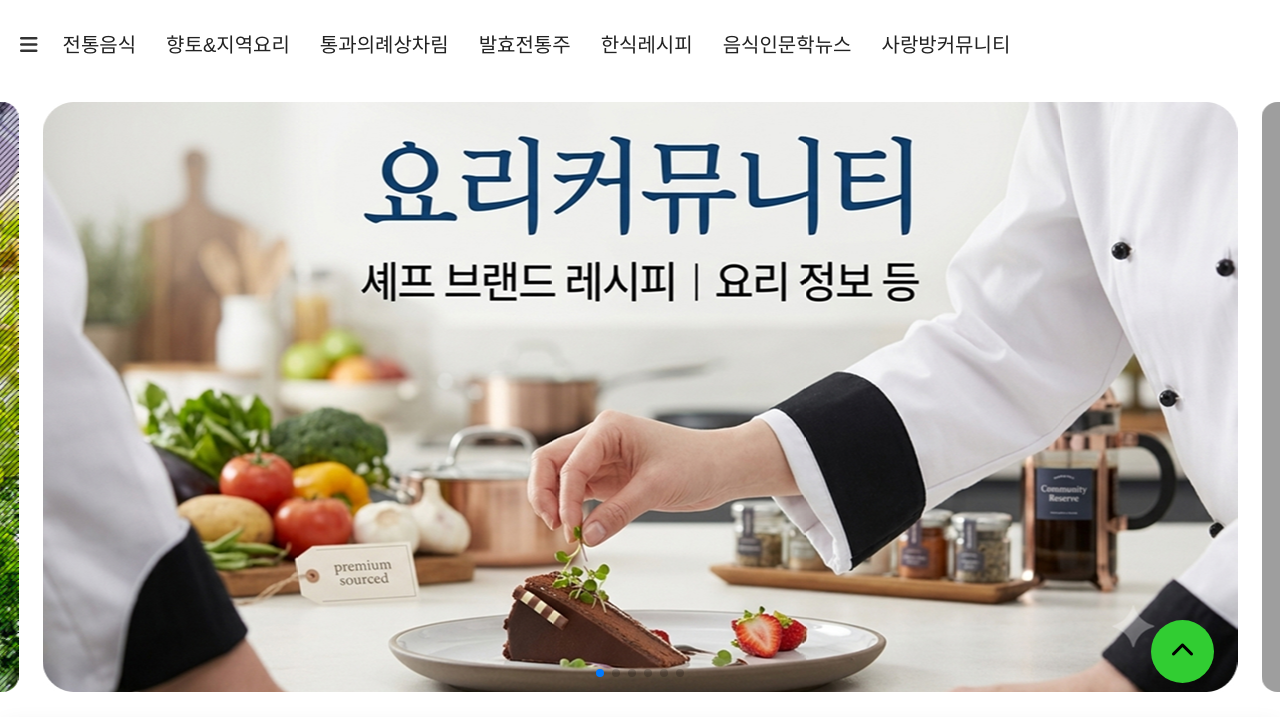
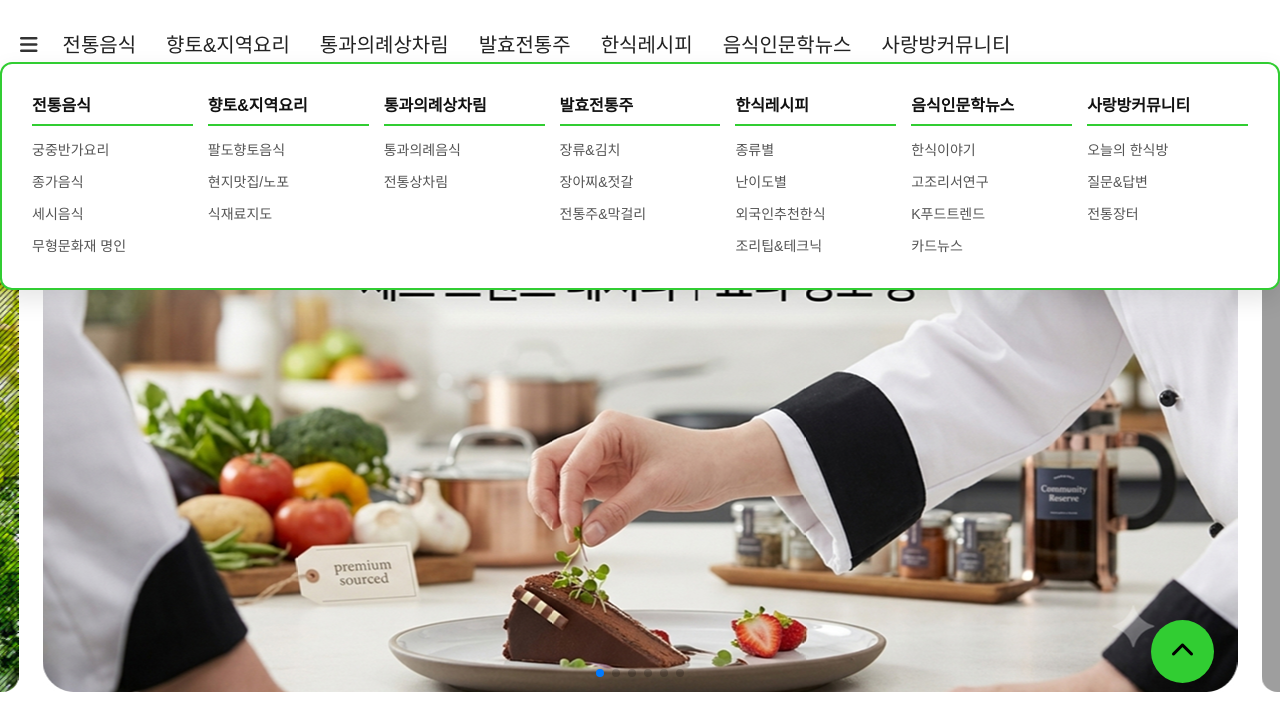
Before and after one commit to YejinYoon-art/LampCook, a plain HTML site: page index.html in a window 1280 px wide. Both pictures are taken after a click on the button 28 px from the left and 127 px from the top of the page. Shown: the part 82-799 px from the top of the page. Drawn offline with Linux system fonts and the light colour scheme; grey boxes are pictures that could not be loaded; a web font is replaced by a local one.

Commit message:
20260820햄버거수정

```diff
--- a/css/style.css
+++ b/css/style.css
@@ -376,6 +376,8 @@ header nav ul.depth_2 li a:hover {
 }
 
 header {
+    position: relative;
+    z-index: 1000;
     margin-bottom: 40px;
 }
 
@@ -719,7 +721,7 @@ footer {
 @media screen and (max-width: 1200px) {
     header {
 
-        display: flex;
+       display: flex;
         justify-content: space-between;
         padding: 0 12px;
 
@@ -1183,3 +1185,37 @@ footer {
     clip: rect(0, 0, 0, 0);
     border: 0;
 }
+
+/* 메가메뉴 기본 숨김 처리 */
+.mega_menu {
+    display: none;
+    position: absolute;
+    top: 100%;
+    left: 0;
+    width: 100%;
+    background-color: #fff;
+    border: 2px solid #31CD32;
+    border-radius: 12px;
+    box-shadow: 0 10px 25px rgba(0, 0, 0, 0.1);
+    padding: 30px;
+    z-index: 999;
+}
+
+/* JS로 active 클래스가 추가되면 화면에 표시 */
+.mega_menu.active {
+    display: block !important;
+}
+/* 메가메뉴 활성화 시 강제 표시 및 위치 보정 */
+.mega_menu.active {
+    display: block !important;
+    position: absolute !important;
+    top: 100% !important;
+    left: 0 !important;
+    width: 100% !important;
+    z-index: 99999 !important; /* 다른 요소보다 최상단에 뜨도록 설정 */
+}
+
+/* 1200px 이하 반응형에서 버튼 내부 클릭 방해 요소 제거 */
+.all_menu_btn * {
+    pointer-events: none;
+}
--- a/index.html
+++ b/index.html
@@ -24,22 +24,25 @@
 
 
 <script>
-    $(document).ready(function() {
-        // 햄버거 버튼 클릭 시 메가메뉴 열기/닫기
-        $('.all_menu_btn').on('click', function(e) {
+    document.addEventListener('DOMContentLoaded', () => {
+        const menuBtn = document.querySelector('.all_menu_btn');
+        const megaMenu = document.querySelector('.mega_menu');
+        const header = document.querySelector('header');
+
+        // 햄버거 버튼 클릭 시 메가메뉴 토글
+        menuBtn.addEventListener('click', (e) => {
             e.stopPropagation();
-            $('.mega_menu').toggleClass('active');
+            megaMenu.classList.toggle('active');
         });
 
-        // 메가메뉴 바깥 영역 클릭하면 메뉴 닫기
-        $(document).on('click', function(e) {
-            if (!$(e.target).closest('.header_bottom').length) {
-                $('.mega_menu').removeClass('active');
+        // header 외부 영역 클릭 시 메가메뉴 닫기
+        document.addEventListener('click', (e) => {
+            if (!header.contains(e.target)) {
+                megaMenu.classList.remove('active');
             }
         });
     });
 </script>
-
 </head>
 
 <body>
```
